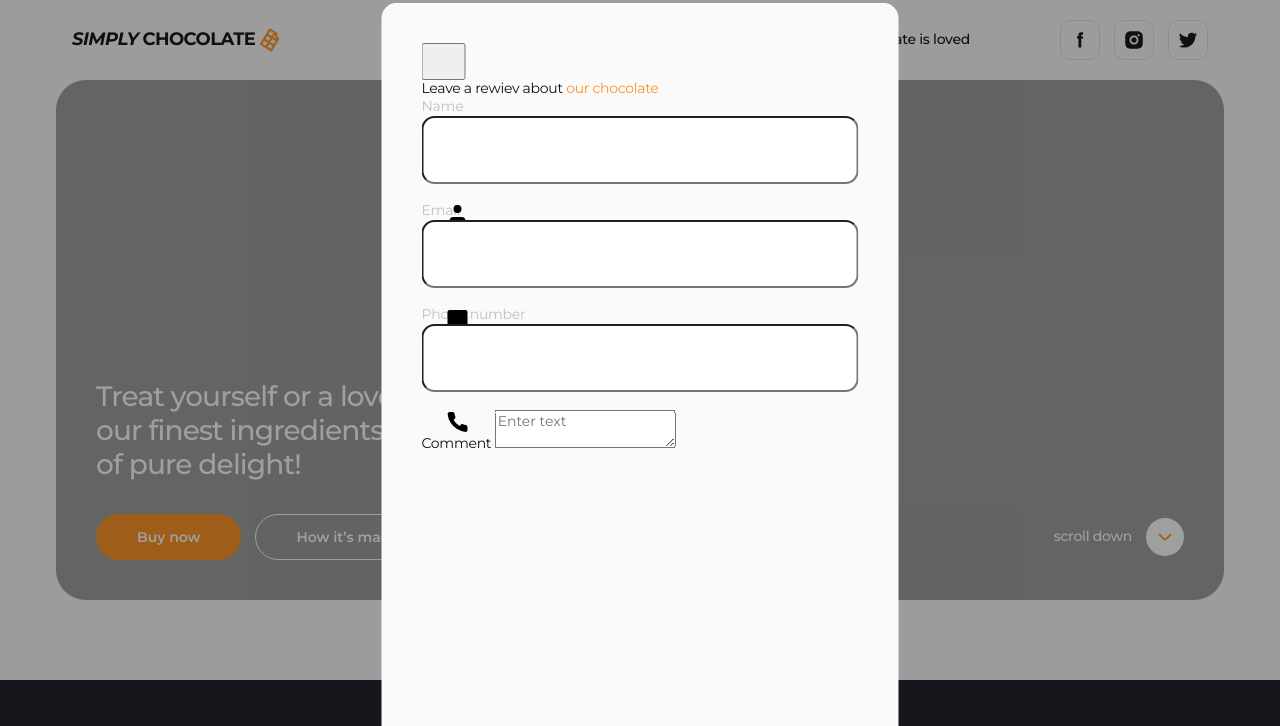
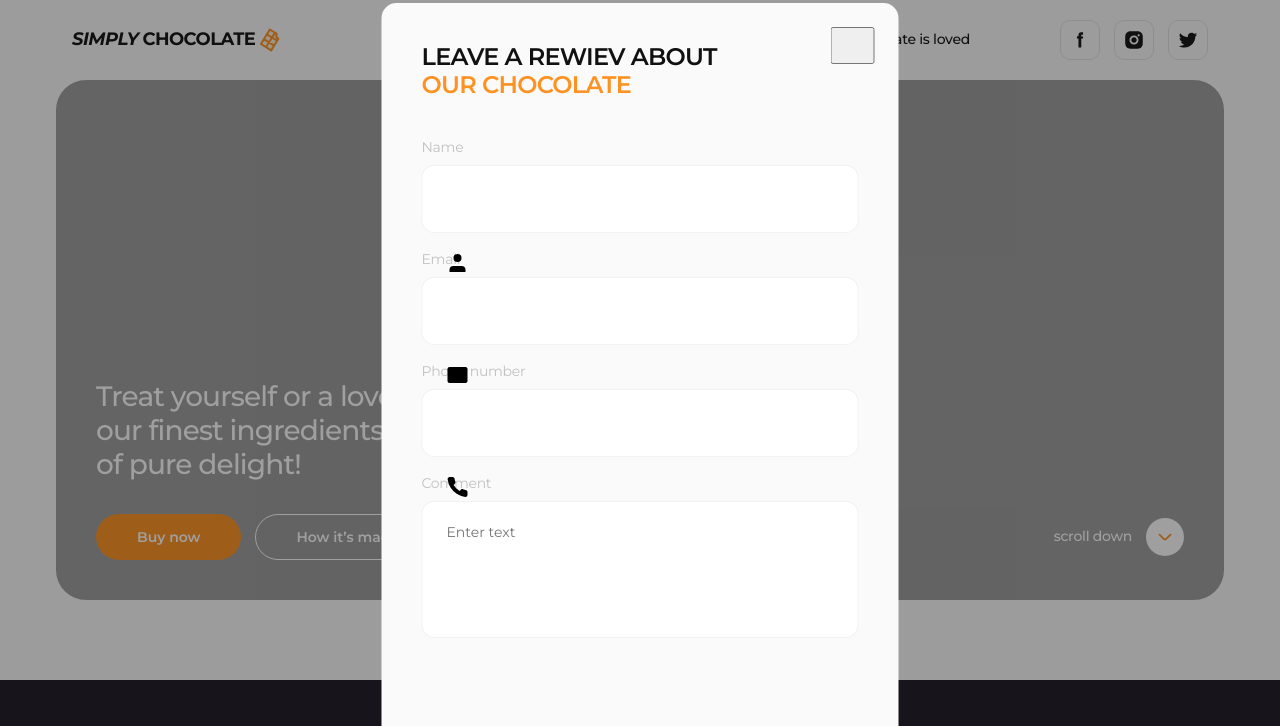
Before and after one commit to kashirin-olexsandr/practice-bc87, a plain HTML site: page index.html in a window 1280 px wide. Shown: the top 726 px of the page. Drawn offline with nearby package versions, Linux system fonts and the light colour scheme.

Commit message:
Add styles form

```diff
--- a/css/styles.css
+++ b/css/styles.css
@@ -541,7 +541,42 @@ img {
   padding: 22px 62px;
   border-radius: 13px;
   margin-bottom: 18px;
+  border: 1.50px solid rgba(17, 17, 17, 0.05);
 }
 .modal-label-text {
   color: rgba(64, 64, 64, 0.3);
+  letter-spacing: -0.02em;
+  margin-bottom: 8px;
+  display: block;
 }
+
+.modal-close-btn{
+  position: absolute;
+  top: 24px;
+  right: 24px;
+}
+
+.modal-title{
+  font-weight: 600;
+font-size: 24px;
+line-height: 1.16667;
+letter-spacing: -0.03em;
+text-transform: uppercase;
+color: #111;
+max-width: 298px;
+margin-bottom: 40px;
+}
+
+.textarea-wrap{
+
+}
+
+.textarea{
+display: block;
+ width: 100%;
+height: 137px;
+border: 1.50px solid rgba(17, 17, 17, 0.05);
+border-radius: 13px;
+padding: 22px 24px 93px;
+resize: none;
+}
--- a/index.html
+++ b/index.html
@@ -584,12 +584,12 @@
 
     <div class="backdrop">
       <div class="modal-wrapper">
-        <button class="modedl-close-btn">
+        <button class="modal-close-btn">
           <svg class="btn-close-icon" width="28" height="28">
             <use href="./images/icons/symbol-defs.svg#icon-x-close"></use>
           </svg>
         </button>
-        <p>Leave a rewiev about <span class="accent-text">our chocolate</span></p>
+        <p class="modal-title">Leave a rewiev about <span class="accent-text">our chocolate</span></p>
         <form action="">
           <div class="wrapper">
             <label class="modal-label-text" for="user-name">Name</label>
@@ -618,8 +618,10 @@
               </svg>
             </div>
           </div>
-          <label for="comment">Comment</label>
-          <textarea name="comment" id="comment" placeholder="Enter text"></textarea>
+          <div class="textarea-wrap">
+          <label class="modal-label-text" for="comment">Comment</label>
+          <textarea class="textarea" name="comment" id="comment" placeholder="Enter text"></textarea>
+        </div>
         </form>
       </div>
     </div>
```
